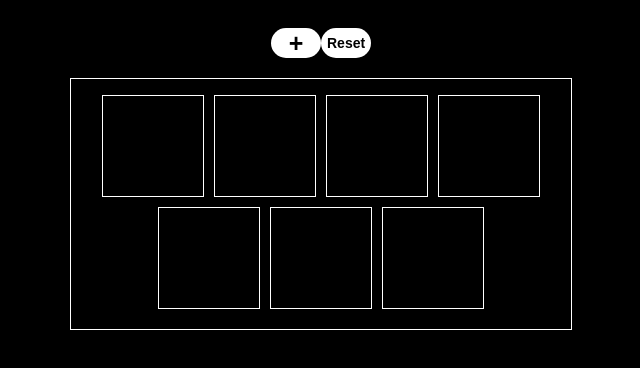
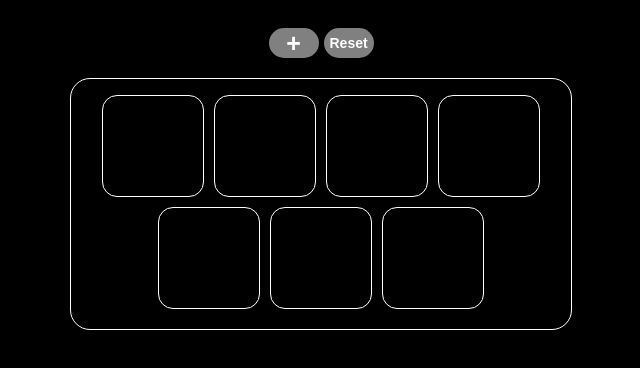
Before and after one commit to Ferrari050/addElementoHTML, a plain HTML site: page index.html in a window 1280 px wide. Shown: the whole page, without its empty margins (319-959 px from the left). Drawn offline with Linux system fonts and the light colour scheme.

Commit message:
testando

```diff
--- a/index.html
+++ b/index.html
@@ -8,8 +8,10 @@
   </head>
   <body>
     <header>
-      <button class="headerButton" id="addButton">+</button>
-      <button  class="headerButton" id="resetButton">Reset</button>
+      <div class="buttons">
+        <button class="headerButton" id="addButton">+</button>
+        <button class="headerButton" id="resetButton">Reset</button>
+      </div>
     </header>
     <div class="mainContainer">
       <ul class="list">
--- a/style.css
+++ b/style.css
@@ -7,6 +7,7 @@ header{
     justify-content: center;
     align-items: center;
     display: flex;
+
 }
 
 .headerButton{
@@ -15,8 +16,9 @@ header{
     height: 30px;
     font-size: 25px;
     font-weight: bold;
-    background-color: white;
+    background-color: gray;
     border: none;
+    color: white;
 }
 
 #resetButton{
@@ -30,6 +32,7 @@ header{
     justify-content: center;
     align-items: center;
     border: 1px white solid;
+    border-radius: 20px;
 }
 
 .list{
@@ -47,8 +50,18 @@ header{
     width: 100px;
     height: 100px;
     list-style: none;
+    border-radius: 15px;
 }
 
 .listModule:active{
     background-color: gray;
 }
+
+.buttons{
+    width: 105px;
+    margin: 0 auto;
+    justify-content: center;
+    align-items: center;
+    display: flex;
+    justify-content: space-between;
+}
```
